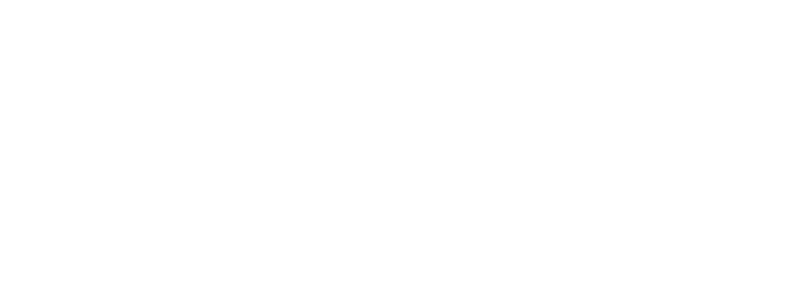
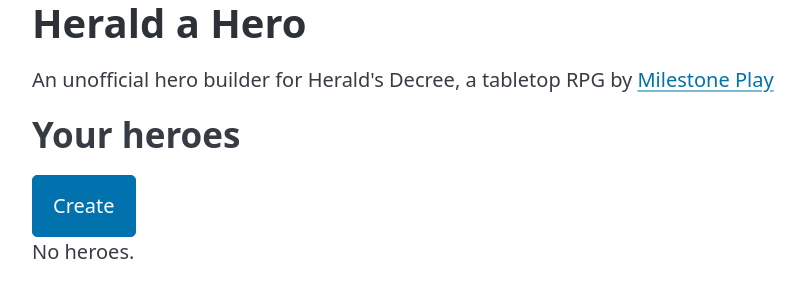
Before and after one commit to miguelguzmanr/herald-a-hero, a Svelte app: page / in a window 1280 px wide. Shown: the top 300 px of the page, without its empty margins (8-813 px from the left). Built offline with nearby package versions, Linux system fonts and the light colour scheme.

Commit message:
Add hero store, list, and editor components

```diff
--- a/src/App.svelte
+++ b/src/App.svelte
@@ -0,0 +1,27 @@
+<script lang="ts">
+    import { createSave, storeSave } from "./lib/storage";
+    import { heroes } from "./state/heroes.svelte";
+    import HeroEditor from "./ui/HeroEditor.svelte";
+    import HeroList from "./ui/HeroList.svelte";
+
+    $effect(() => storeSave(createSave(heroes.list)));
+</script>
+
+<header class="container">
+    <h1>Herald a Hero</h1>
+</header>
+
+<main class="container">
+    <p>
+        An unofficial hero builder for Herald's Decree, a tabletop RPG by <a
+            href="https://milestoneplay.com/"
+            target="_blank"
+            rel="noopener noreferrer">Milestone Play</a
+        >
+    </p>
+    {#if heroes.selected}
+        <HeroEditor hero={heroes.selected} onclose={() => (heroes.selectedId = undefined)} />
+    {:else}
+        <HeroList />
+    {/if}
+</main>
--- /dev/null
+++ b/src/state/heroes.svelte.ts
@@ -0,0 +1,22 @@
+import { createHero } from "../lib/decree/creation";
+import type { Hero, HeroId } from "../lib/domain/hero";
+import { loadSave } from "../lib/storage";
+
+class HeroStore {
+    list = $state<Hero[]>([...(loadSave()?.heroes ?? [])]);
+    selectedId = $state<HeroId>();
+    selected = $derived(this.list.find((hero) => hero.id === this.selectedId));
+
+    create(): void {
+        const hero = createHero();
+        this.list.push(hero);
+        this.selectedId = hero.id;
+    }
+
+    remove(id: HeroId): void {
+        this.list = this.list.filter((hero) => hero.id !== id);
+        if (this.selectedId === id) this.selectedId = undefined;
+    }
+}
+
+export const heroes = new HeroStore();
--- /dev/null
+++ b/src/ui/HeroEditor.svelte
@@ -0,0 +1,12 @@
+<script lang="ts">
+    import type { Hero } from "../lib/domain/hero";
+    import Fundamentals from "./steps/Fundamentals.svelte";
+
+    let { hero, onclose }: { hero: Hero; onclose: () => void } = $props();
+</script>
+
+<nav>
+    <button class="secondary" onclick={onclose}>Back to the List of Heroes</button>
+</nav>
+
+<Fundamentals {hero} />
--- /dev/null
+++ b/src/ui/HeroList.svelte
@@ -0,0 +1,50 @@
+<script lang="ts">
+    import type { Hero } from "../lib/domain/hero";
+    import { heroes } from "../state/heroes.svelte";
+    import ConfirmDialog from "./helpers/ConfirmDialog.svelte";
+
+    let heroToDelete = $state<Hero>();
+
+    function confirmDelete(): void {
+        if (heroToDelete) heroes.remove(heroToDelete.id);
+        heroToDelete = undefined;
+    }
+</script>
+
+<section>
+    <h2>Your heroes</h2>
+
+    <button onclick={() => heroes.create()}>Create</button>
+
+    {#if heroes.list.length === 0}
+        <p>No heroes.</p>
+    {:else}
+        <ul>
+            {#each heroes.list as hero (hero.id)}
+                <li>
+                    {hero.name || "Unnamed hero"}
+                    <button onclick={() => (heroes.selectedId = hero.id)}>Edit</button>
+                    {#if hero.player}
+                        <span>({hero.player})</span>
+                    {/if}
+                    <button class="secondary outline" onclick={() => (heroToDelete = hero)}
+                        >Delete</button
+                    >
+                </li>
+            {/each}
+        </ul>
+    {/if}
+
+    <ConfirmDialog
+        open={heroToDelete !== undefined}
+        title="Confirm Delete"
+        confirmLabel="Delete"
+        onconfirm={confirmDelete}
+        onclose={() => (heroToDelete = undefined)}
+    >
+        <p>
+            Are you sure you want to delete <strong>{heroToDelete?.name || "this hero"}</strong>?
+            This action can't be undone.
+        </p>
+    </ConfirmDialog>
+</section>
--- /dev/null
+++ b/src/ui/steps/Fundamentals.svelte
@@ -0,0 +1,19 @@
+<script lang="ts">
+    import type { Hero } from "../../lib/domain/hero";
+
+    let { hero }: { hero: Hero } = $props();
+</script>
+
+<section>
+    <h2>Fundamentals</h2>
+
+    <label>
+        Hero name
+        <input type="text" bind:value={hero.name} autocomplete="off" />
+    </label>
+
+    <label>
+        Player name
+        <input type="text" bind:value={hero.player} autocomplete="off" />
+    </label>
+</section>
```
